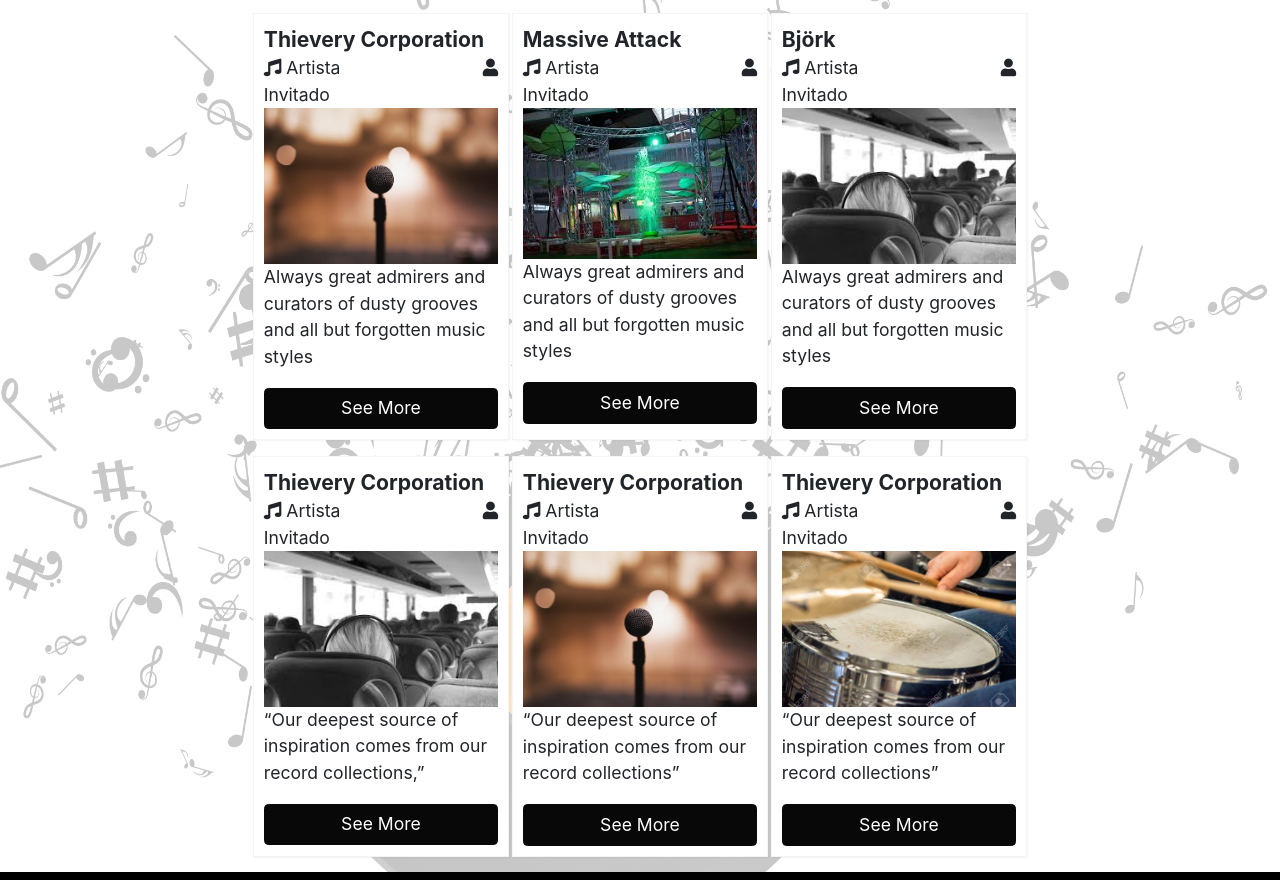
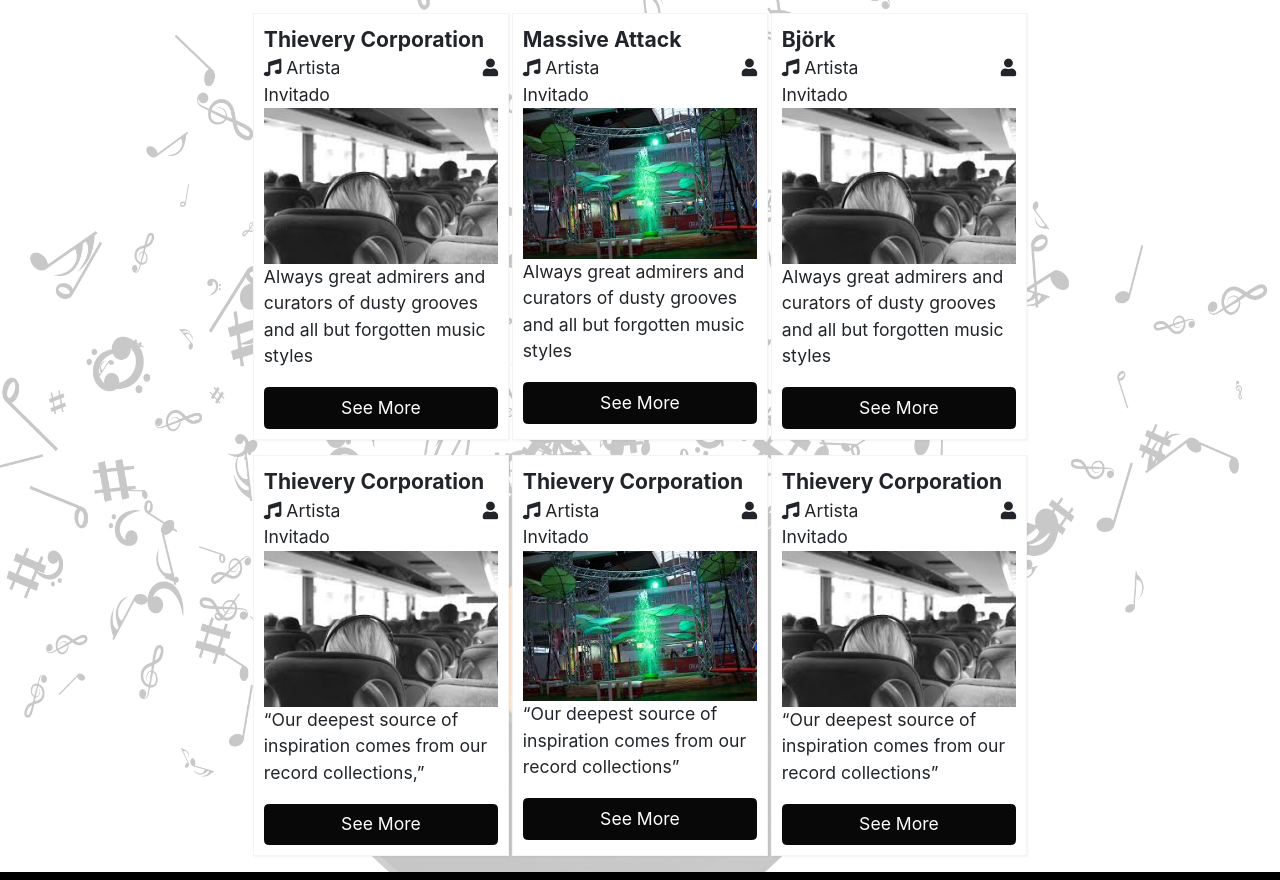
Before and after one commit to bea546/electronicFEST, a website built with Parcel: page src/bandas.html in a window 1280 px wide. Shown: the part 168-1048 px from the top of the page. Built offline with nearby package versions, Linux system fonts and the light colour scheme; some packages are replaced by stand-ins of ours.

Commit message:
initial commit:

```diff
--- a/src/bandas.html
+++ b/src/bandas.html
@@ -61,7 +61,7 @@
                   </div>
 
                   <div class="div__ward__card__bottom">
-                      <img src="/assets/images/img2.jpg" alt="thievery-corporation" class="div__ward__card__img" />
+                      <img src="/assets/images/img9.jpg" alt="thievery-corporation" class="div__ward__card__img" />
 
                       <div>
                         <p> Always great admirers and curators of dusty grooves and all but forgotten music styles</p>
@@ -151,7 +151,7 @@
           </div> <!-- /module-card-meta -->
 
           <div class="div__ward__card__bottom">
-              <img src="/assets/images/img2.jpg" alt="thievery-corporation" class="div__ward__card__img" />
+              <img src="/assets/images/img8.jpg" alt="thievery-corporation" class="div__ward__card__img" />
 
               <div>
                 <p>“Our deepest source of inspiration comes from our record collections”  </p>              </div>
@@ -172,7 +172,7 @@
         </div>
 
         <div class="div__ward__card__bottom">
-            <img src="/assets/images/img4.jpg" alt="thievery-corporation" class="div__ward__card__img" />
+            <img src="/assets/images/img9.jpg" alt="thievery-corporation" class="div__ward__card__img" />
 
             <div>
                 <p>“Our deepest source of inspiration comes from our record collections”    </p>            </div>
```
